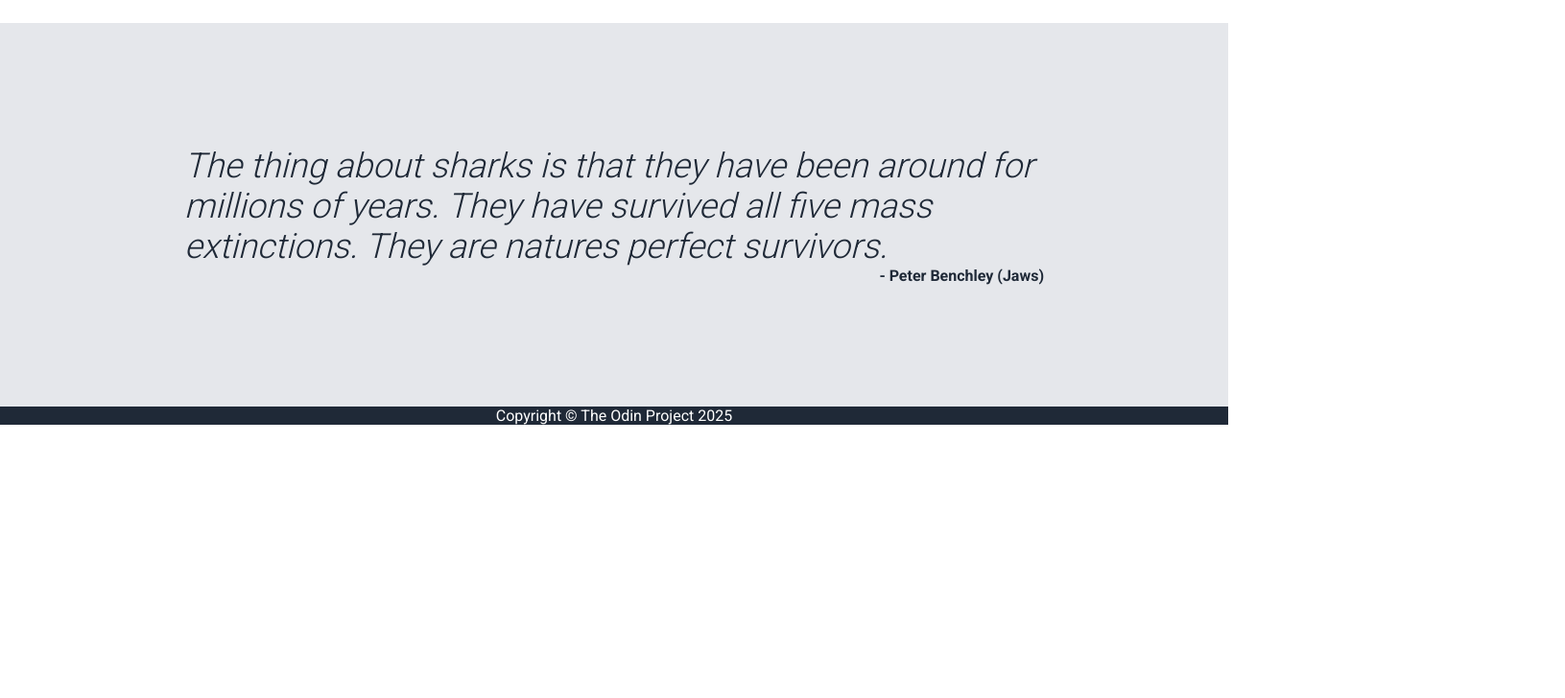
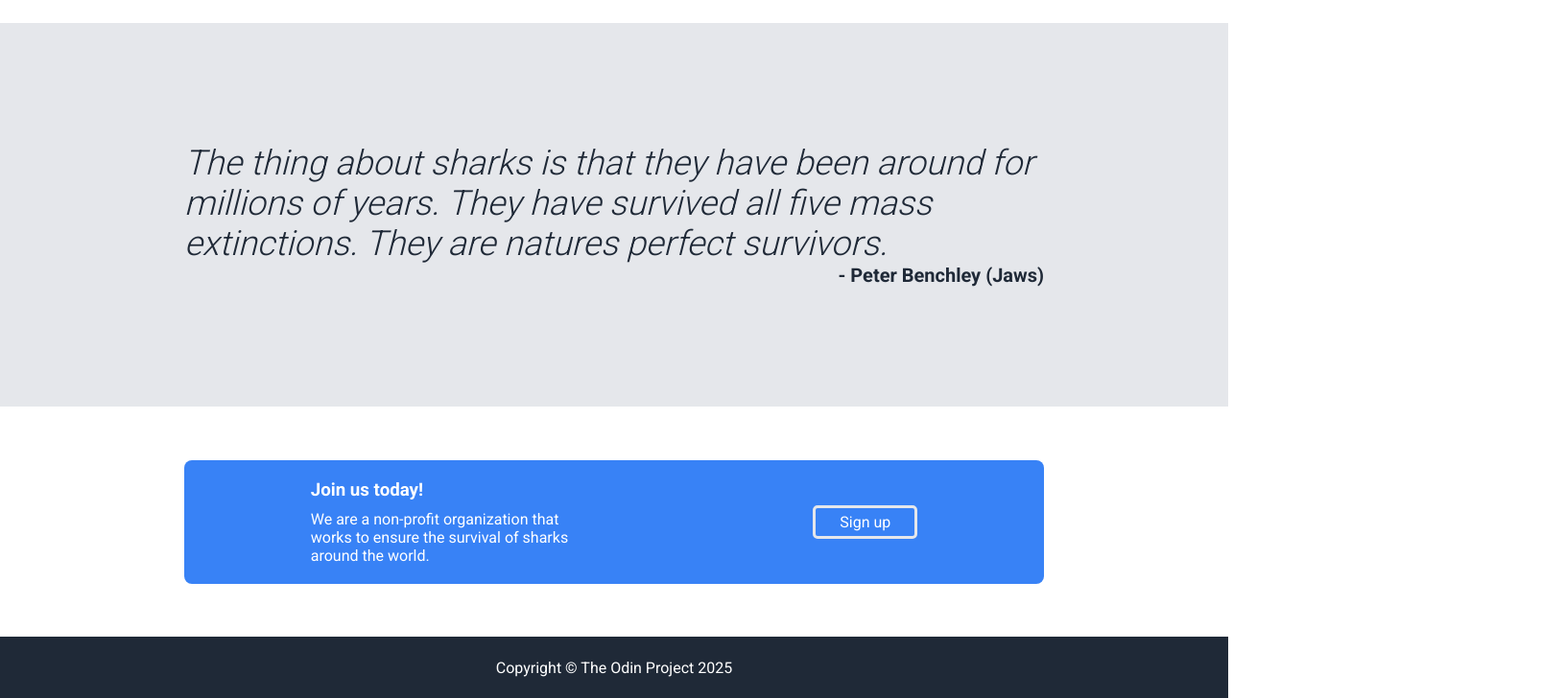
Before and after one commit to Apricato/T.O.P, a plain HTML site: page foundations/landing_project/index.html in a window 1280 px wide. Shown: the part 843-1571 px from the top of the page at 96% size, 1631 px wide, since content can reach past the window. Before the commit the page ends 1286 px from the top, so only its background shows below. Drawn offline with Linux system fonts and the light colour scheme.

Commit message:
Finished project

```diff
--- a/foundations/landing_project/index.html
+++ b/foundations/landing_project/index.html
@@ -21,6 +21,9 @@
       </nav>
     </header>
 
+
+
+    <div class="holder">
     <section class="main">
       <article>
         <h1>A shark preservation project</h1>
@@ -97,6 +100,26 @@
     <p id="author" > - Peter Benchley (Jaws)</p>
     </section>
 
+
+
+    <section class="advertisement">
+      <div class="ad">
+
+
+      <section class="text">
+        <h3>Join us today!</h3>
+        <p>
+          We are a non-profit organization that works to ensure the survival of
+          sharks around the world.
+        </p>
+
+      </section>
+      <button>Sign up</button>
+    </div>
+
+      </div>
+    </section>
+  </div>
     <footer class="footer">
       <p>Copyright © The Odin Project 2025</p>
     </footer>
--- a/foundations/landing_project/style.css
+++ b/foundations/landing_project/style.css
@@ -7,11 +7,20 @@
   font-family: "Roboto", sans-serif;
 }
 
+
+
 button{
     all:unset;
     background-color: #3882F6;
     border-radius: 5px;
     padding: 5px 25px;
+}
+
+
+.holder{
+    display: flex;
+    flex-direction: column;
+    flex:1 1 100vh;
 }
 
 /*  HEADER - NAVBAR*/
@@ -76,6 +85,8 @@ section.main article{
   flex-direction: column;
   justify-content: center;
   align-items: center;
+  padding-left: 15%;
+  padding-right: 15%;
 }
 
 .about h3{
@@ -91,30 +102,28 @@ section.main article{
   align-self: center;
 }
 
+
 .species{
     display:flex;
     align-items: baseline;
     justify-content: center;
-    padding-left: 15%;
-    padding-right: 15%;
     gap: 10px;
     flex:0 1 auto;
     min-width: 200px;
 }
+
 
 .species p {
   color: gray;
   font-size: 14px;
   align-self: center;
   text-align: center;
+  gap: 10px;
 }
 
 .info {
   display: flex;
-  justify-content: space-around;
-  align-items: center;
-  padding-left: 10%;
-  padding-right: 10%;
+  flex-direction: column;
 }
 
 /* PHRASE */
@@ -137,12 +146,47 @@ section.main article{
 
  #author{
     font-weight: 900;
-    font-size: 16px;
+    font-size: 20px;
     align-self: flex-end;
     color: #1f2937;
  }
 
 /*  ADVERTISEMENT */
+
+.advertisement {
+  display: flex;
+  align-items: center;
+  height: 30vh;
+
+  padding-left: 15%;
+  padding-right: 15%;
+
+}
+
+.ad{
+    display: flex;
+    background-color: #3882F6;
+    justify-content: space-around;
+    border-radius:8px;
+    padding: 20px 20px;
+    width: 60vh;
+    flex:1 1 60vh;
+}
+
+.ad button{
+    border: 3px solid #E5E7EB  ;
+    align-self: center;
+
+}
+
+.text {
+  display: flex;
+  flex-direction: column;
+  gap: 10px;
+  flex: 0 1 300px;
+}
+
+
 
 /*  FOOTER */
 
@@ -151,4 +195,5 @@ footer {
   align-items: center;
   justify-content: center;
   background-color: #1f2937;
+   height: 8vh;
 }
```
